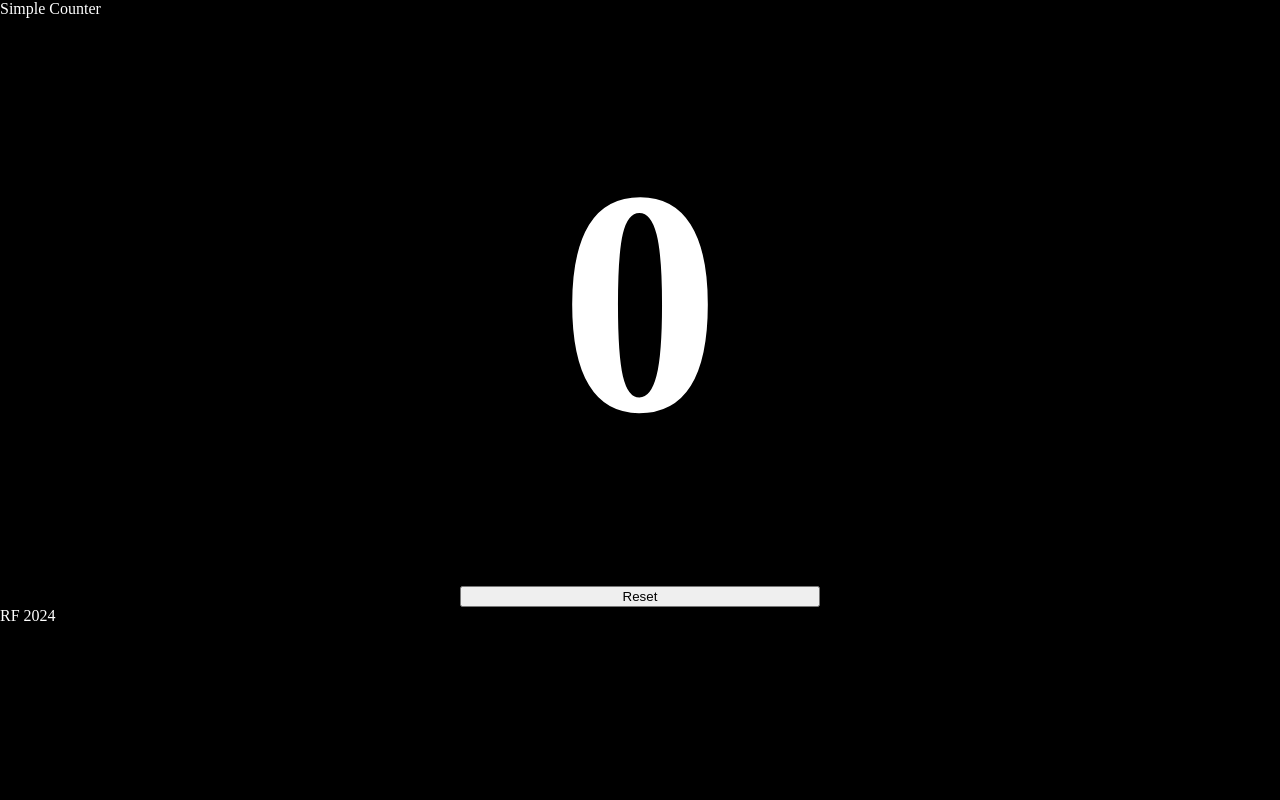
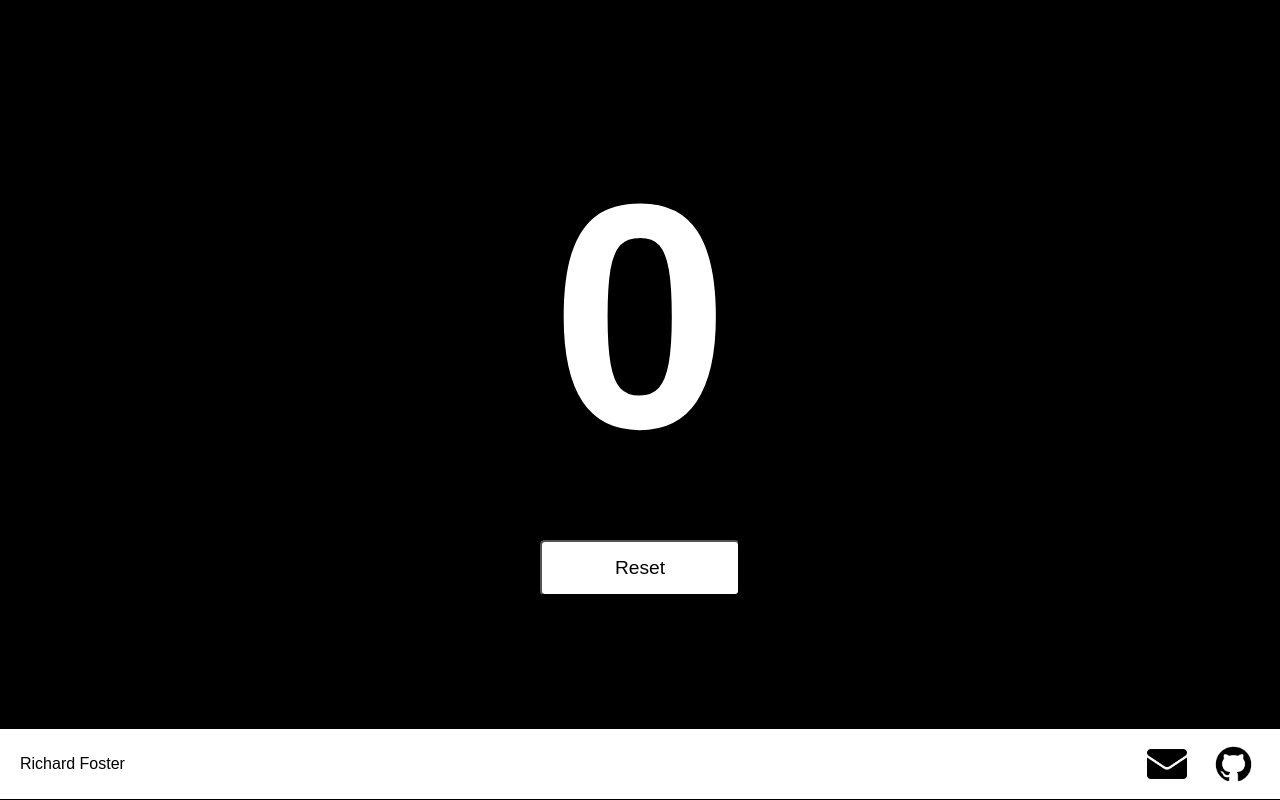
Before and after one commit to richardfoster89/simple-counter, a plain HTML site: page index.html in a window 1280 px wide. Drawn offline with Linux system fonts and the light colour scheme.

Commit message:
added footer

```diff
--- a/index.html
+++ b/index.html
@@ -9,7 +9,7 @@
 </head>
 
 <body>
-  <header>Simple Counter</header>
+  <header></header>
 
   <main>
     <div class="counterDiv">
@@ -18,7 +18,23 @@
     </div>
   </main>
 
-  <footer>RF 2024</footer>
+  <footer>
+    <div class="divFooter">
+      <div class="divFooterCopyright">
+        <p>Richard Foster</p>
+      </div>
+
+      <div class="divFooterIcons">
+        <a href="mailto:richardfoster89@gmail.com" target="_blank">
+          <img src="./assets/email.png" height="40px">
+        </a>
+        <a href="https://github.com/richardfoster89" target="_blank">
+          <img src="./assets/github-black.png" height="40px">
+        </a>
+      </div>
+    </div>
+  </footer>
+
   <script src="./script.js"></script>
 
 </body>
--- a/style.css
+++ b/style.css
@@ -2,6 +2,7 @@ html,
 body {
   font-size: 100%;
   margin: 0;
+  font-family: "Arial", sans-serif;
 } /* user's default. use rem to set other fonts relative to it */
 
 *,
@@ -25,11 +26,12 @@ main {
     display: flex;
     justify-content: center;
     align-items: center;
+    min-height: calc(100vh - 71.2px);
 }
 
 h2 {
     font-size: 20em;
-    padding: 100px;
+    padding-bottom: 40px;
     margin: 0;
     user-select: none;
 }
@@ -43,6 +45,53 @@ h2:hover {
     flex-flow: column;
     justify-content: center;
     align-content: center;
+    align-items: center;
+}
+
+#reset {
+    background-color: #ffffff;
+    color: #000000;
+    box-shadow: none;
+    border-radius: 5px;
+    font-size: 1.2rem;
+    padding: 15px;
+    width: 200px;
+}
+
+footer {
+    background-color: #ffffff;
+    color: #000000;
+    padding-top: 10px;
+    padding-bottom: 10px;
+    padding-left: 20px;
+}
+
+.divFooter {
+    display: flex;
+    flex-flow: row wrap;
+    align-items: center;
+}
+
+.divFooterCopyright {
+    margin-right: auto;
+    padding-right: 50px;
+}
+
+.divFooterIcons {
+    display: flex;
+    flex-flow: row wrap;
+    gap: 10px;
+    padding-right: 10px;
+}
+
+.divFooterIcons a {
+    transition: .5s;
+    z-index: 3;
+    height: 40px;
+}
+
+.divFooterIcons a:hover {
+    transform: scale(1.2);
 }
 
 @media (max-width: 450px) {
```
Also changed, not shown: assets/email.png (added), assets/github-black.png (added).
